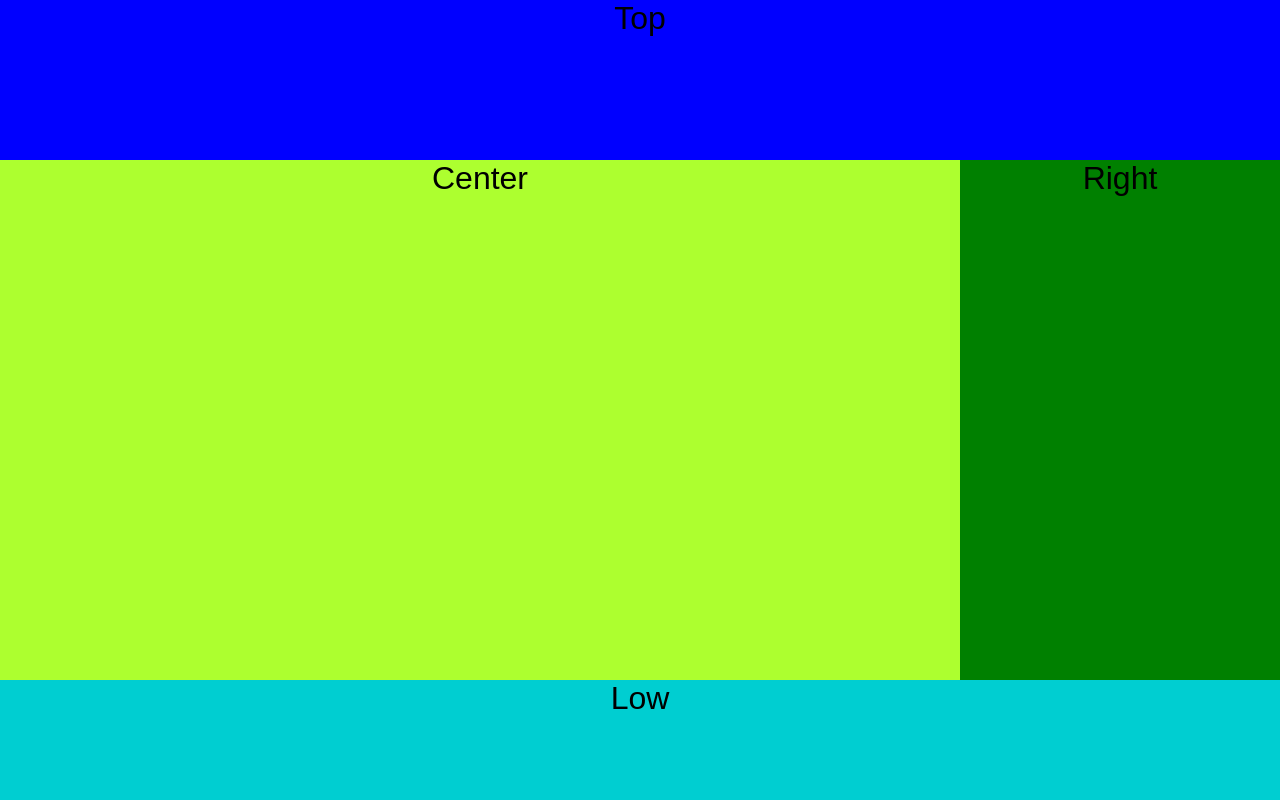
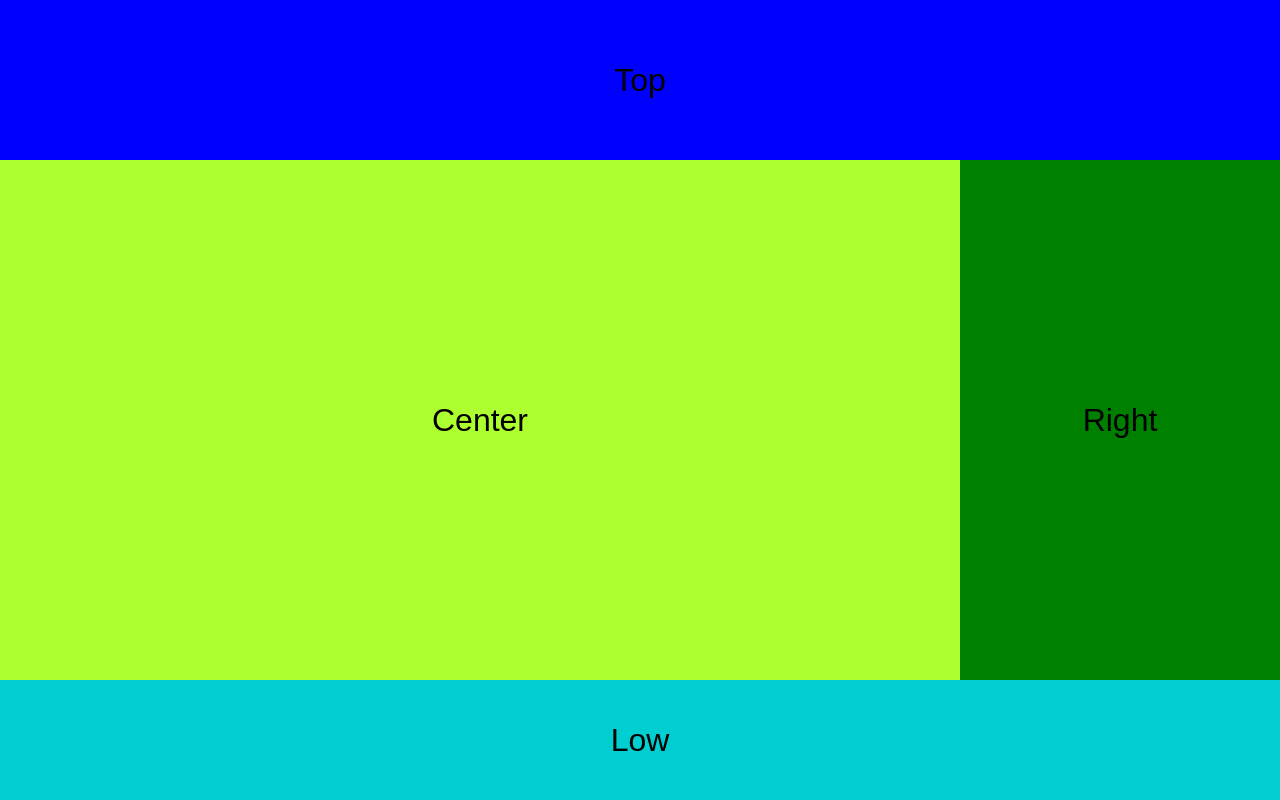
Before and after one commit to irakum/FE_lab3_float, a plain HTML site: page index.html in a window 1280 px wide. Drawn offline with Linux system fonts and the light colour scheme.

Commit message:
vertical align

```diff
--- a/style.css
+++ b/style.css
@@ -10,16 +10,21 @@ body {
 #top {
     height: 20%;
     background-color: blue;
+    line-height: 20vh;
+    vertical-align: middle;
 }
 #mid {
     height: 65%;
     width: 100%;
+    line-height: 65vh;
+    vertical-align: middle;
 }
 #center {
     width: 75%;
     height: 100%;
     float: left;
     background-color: greenyellow;
+    vertical-align: middle;
 }
 #right {
     width: 25%;
@@ -31,4 +36,6 @@ body {
     height: 15%;
     background-color: darkturquoise;
     clear: both;
+    line-height: 15vh;
+    vertical-align: middle;
 }
```
